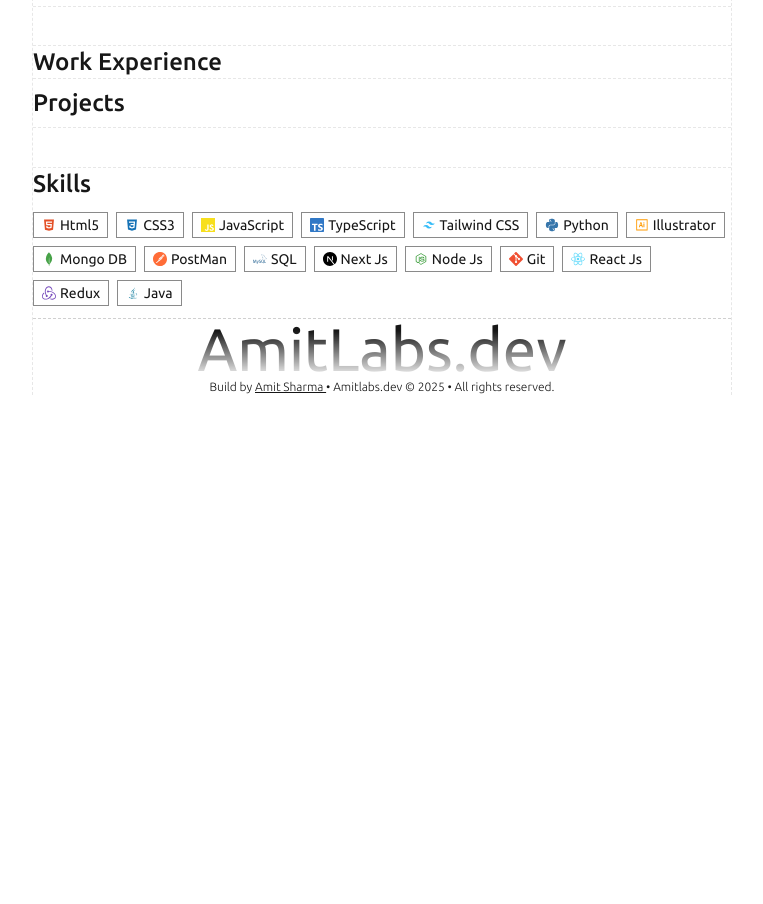
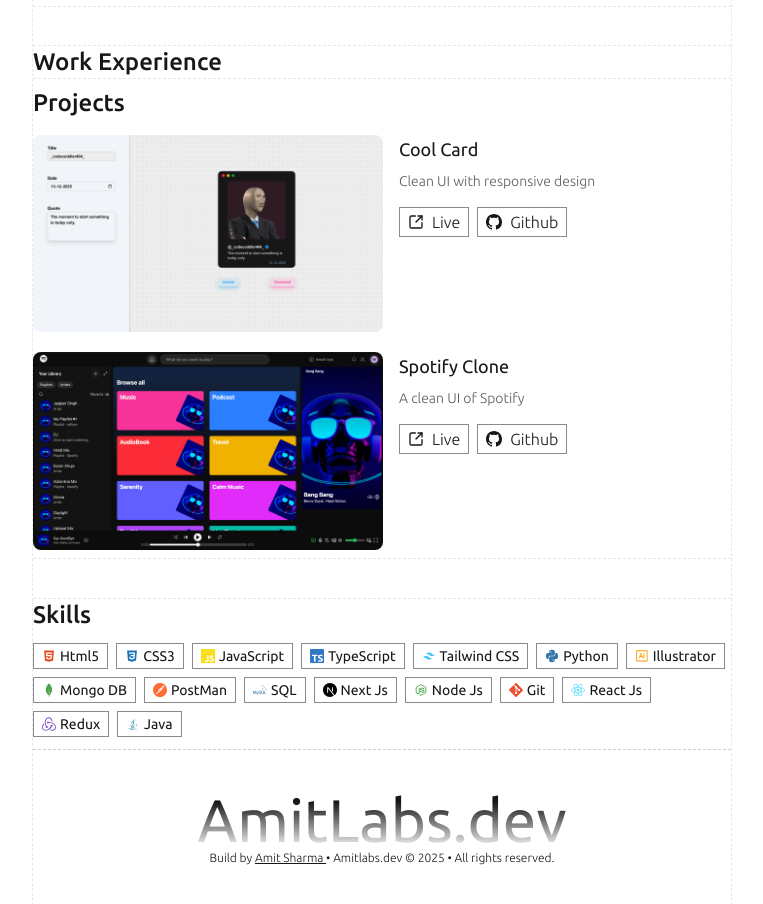
Before and after one commit to AmitSharma404/nextport, a Next.js app: page / in a window 1280 px wide. Shown: the part 540-1444 px from the top of the page, without its empty margins (258-1021 px from the left). Before the commit the page ends 935 px from the top, so only its background shows below. Built offline with nearby package versions, Linux system fonts and the light colour scheme.

Commit message:
Project work

```diff
--- a/app/Components/Hero.tsx
+++ b/app/Components/Hero.tsx
@@ -6,6 +6,7 @@
 import { Footer } from "./footer";
 import Link from "next/link";
 import Image from "next/image";
+import { Projects } from "./Projects";
 
 export const Hero = () => {
   return (
@@ -93,6 +94,7 @@
 
         <div className="Projects border-b border-dashed border-foreground/10 ">
           <h2 className="text-2xl font-medium py-2">Projects</h2>
+          <Projects/>
         </div>
         <div className="gradient h-10 border-b border-dashed border-foreground/10"></div>
         <div>
--- a/app/Components/Navbar.tsx
+++ b/app/Components/Navbar.tsx
@@ -1,4 +1,5 @@
 'use client'
+import Link from 'next/link'
 import { BsTwitterX } from 'react-icons/bs'
 import { SiGmail } from "react-icons/si"
 import { ThemeHandle } from './ThemeHandle'
@@ -16,10 +17,11 @@
             </div>
             <div className="sm:px-2">
                 <ul className="flex sm:gap-6 gap-3">
-                    <li className="p-2 rounded-md border border-foreground/20"><BsTwitterX/></li>
-                    <li className="p-2 rounded-md border border-foreground/20"><SiGmail/></li>
-                    <li className="p-2 rounded-md border border-foreground/20">
-                    <ThemeHandle/></li>
+                    <Link href={"https://x.com/AmitSharma404"} className='p-2 rounded-md border border-foreground/20 cursor-pointer hover:bg-foreground/10'><BsTwitterX/></Link>
+                    <Link href="mailto:sandy31524@gmail.com" className="p-2 rounded-md border border-foreground/20 cursor-pointer hover:bg-foreground/10"><SiGmail/></Link>
+                    <li className="p-2 rounded-md border border-foreground/20 hover:bg-foreground/10 ">
+                    <ThemeHandle/>
+                    </li>
                 </ul>
             </div>
         </div>
--- /dev/null
+++ b/app/Components/Projects.tsx
@@ -0,0 +1,72 @@
+import Image from "next/image";
+import img from "../3.png";
+import img2 from "../2.png";
+import { LuSquareArrowOutUpRight } from "react-icons/lu";
+import { BsGithub } from "react-icons/bs";
+import Link from "next/link";
+export const Projects = () => {
+  return (
+    <div className="flex flex-col gap-5 py-2">
+      <div className="gap-4 sm:flex">
+        <Image
+          src={img}
+          width={350}
+          height={300}
+          alt="img"
+          className="rounded-lg"
+        />
+        <div>
+          <h3 className="text-lg font-normal mb-2">Cool Card</h3>
+          <p className="text-foreground/70 mb-4 text-sm">
+            Clean UI with responsive design
+          </p>
+          <div className="flex gap-2">
+            <Link href="https://new-card-ten.vercel.app" className="btn hover:bg-foreground/10">
+              <LuSquareArrowOutUpRight  />
+              Live
+            </Link>
+
+            <Link
+              href="https://github.com/AmitSharma404/newCard"
+              className="btn hover:bg-foreground/10"
+            >
+              {" "}
+              <BsGithub />
+              Github{" "}
+            </Link>
+          </div>
+        </div>
+      </div>
+      <div className="sm:flex gap-4">
+        <Image
+          src={img2}
+          width={350}
+          height={300}
+          alt="img"
+          className="rounded-lg"
+        />
+        <div>
+          <h3 className="text-lg font-normal mb-2">Spotify Clone</h3>
+          <p className="text-foreground/70 mb-4 text-sm">
+            A clean UI of Spotify
+          </p>
+          <div className="flex gap-2">
+            <Link href="https://amitsharma404.github.io/spotifyUI/" className="btn hover:bg-foreground/10">
+              <LuSquareArrowOutUpRight />
+              Live
+            </Link>
+
+            <Link
+              href="https://github.com/AmitSharma404/spotifyUI"
+              className="btn hover:bg-foreground/10"
+            >
+              {" "}
+              <BsGithub />
+              Github{" "}
+            </Link>
+          </div>
+        </div>
+      </div>
+    </div>
+  );
+};
--- a/app/Components/footer.tsx
+++ b/app/Components/footer.tsx
@@ -2,7 +2,7 @@
 
 export const Footer = () => {
     return (
-        <div className="text-center relative">
+        <div className="text-center relative py-10">
             <h1 className="sm:text-6xl text-5xl font-normal mask-b-from-20%">AmitLabs.dev</h1>
             <p className="text-xs font-light bottom-0">Build by <Link href={"https://github.com/amitsharma404"} className="underline">Amit Sharma </Link>
             • Amitlabs.dev © {new Date().getFullYear()} • All rights reserved.</p>
--- a/app/globals.css
+++ b/app/globals.css
@@ -14,6 +14,7 @@
   --font-mono: var(--font-geist-mono);
   --font-grid:var(--font-maven-pro);
   --animate-go: go 3s infinite linear;
+  --animate-slide-down: slideDown 1s ease-in-out forwards;
 
   @keyframes go {
     0% {
@@ -22,7 +23,7 @@
     }
     100% {
       transform: translateX(700px);
-      filter: hue-rotate(-100deg);
+      filter: hue-rotate(-180deg);
     }
 
   }
```
Also changed, not shown: app/2.png (added), app/3.png (added).
